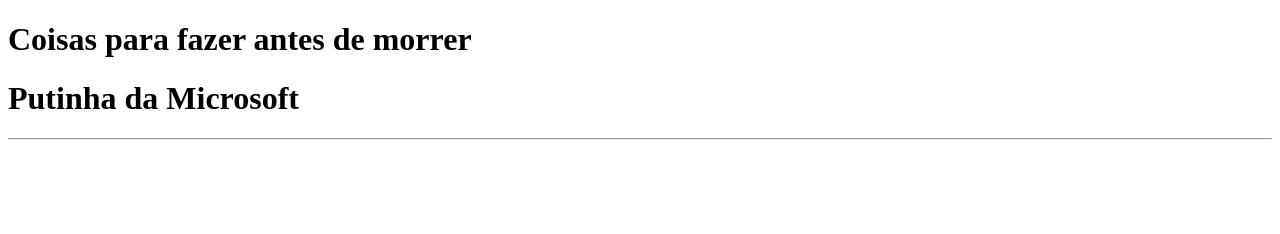
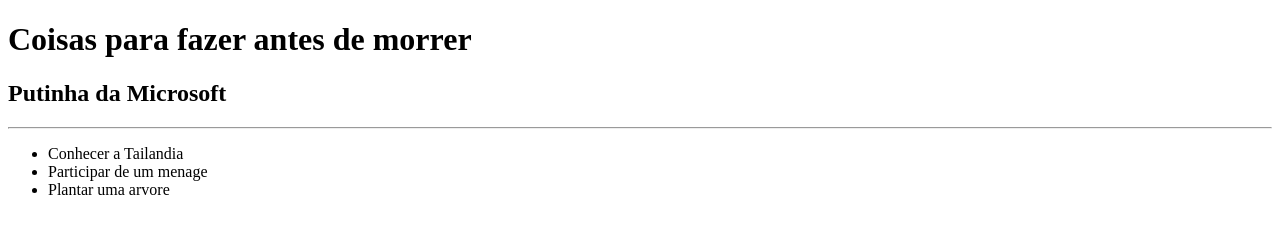
Before and after one commit to ClaudioNunes/demoeng, a plain HTML site: page index.html in a window 1280 px wide. Drawn offline with Linux system fonts and the light colour scheme.

Commit message:
codigo revisado

```diff
--- a/index.html
+++ b/index.html
@@ -8,8 +8,12 @@
 </head>
 <body>
     <h1> Coisas para fazer antes de morrer</h1>
-    <h1>Putinha da Microsoft</h1>
-    <hr>
-
+    <h2>Putinha da Microsoft</h2>
+        <hr>
+        <ul>
+        <li>Conhecer a Tailandia</li>
+        <li>Participar de um menage</li>
+        <li>Plantar uma arvore</li>
+    </ul>
 </body>
 </html>
```
